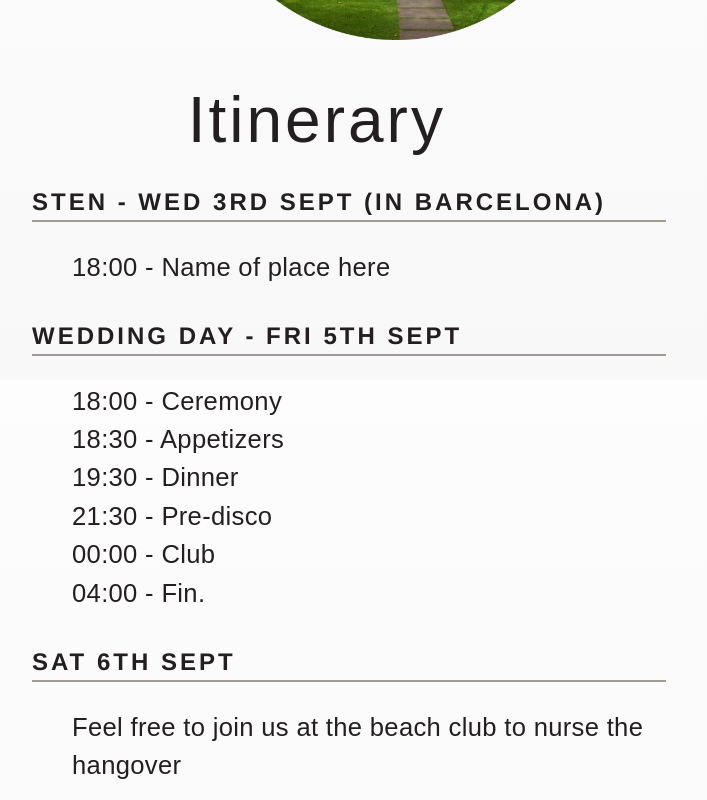
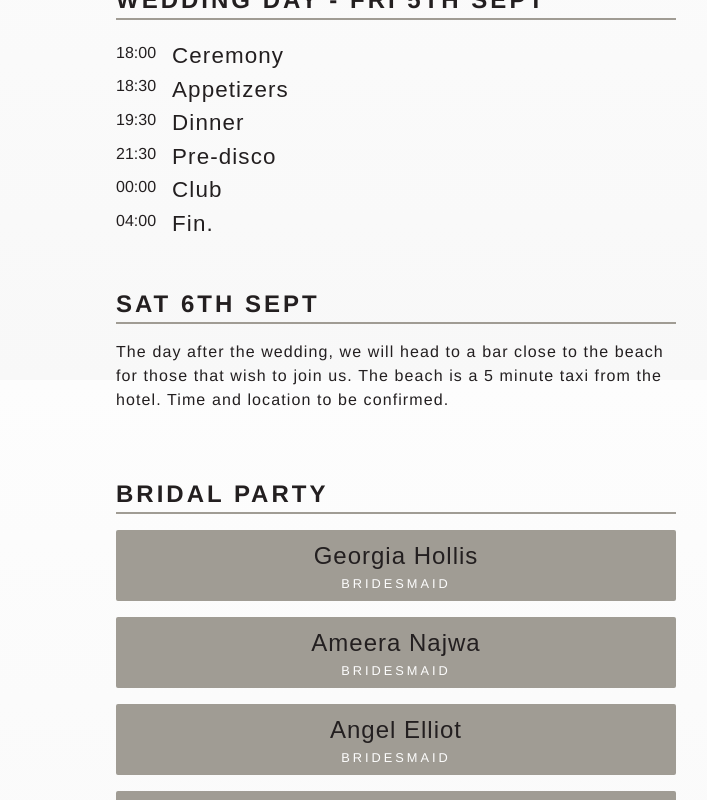
Before and after one commit to 11ac11/wedding-app, a Next.js app: page /itinerary in a window 1280 px wide. Shown: the part 420-1220 px from the top of the page, without its empty margins (244-951 px from the left). Built offline with nearby package versions, Linux system fonts and the light colour scheme; a web font is replaced by a local one.

Commit message:
some styling changes

```diff
--- a/app/gifts/page.jsx
+++ b/app/gifts/page.jsx
@@ -16,8 +16,7 @@ export default async function Gifts() {
       <div className="info-section">
         <p>
           {`We really appreciate many of you are travelling a long way to be here,
-          which we know isn't cheap! You being there on our special day is
-          already the best gift and we don't expect anything else.`}
+          so you being there on our special day is already the best gift and we don't expect anything else.`}
         </p>
         <p>
           {`However, if you would like to give a little extra, we would prefer a donation towards
--- a/app/globals.css
+++ b/app/globals.css
@@ -36,9 +36,11 @@ body {
 main {
   display: flex;
   height: 100vh;
+  width: 700px;
   flex-direction: column;
   align-items: center;
   justify-content: flex-start;
+  margin: auto;
   margin-bottom: 100px;
   box-sizing: border-box;
   scrollbar-gutter: stable both-edges;
@@ -64,16 +66,27 @@ a {
   position: relative;
 }
 
+a.inline-link {
+  display: inline;
+  font-weight: 900;
+  letter-spacing: 1px;
+  color: var(--slategrey);
+}
+
 a::before {
   content: "";
   position: absolute;
   bottom: -0.25rem;
   width: 100%;
   height: 2px;
-  background-color: #3B3B3B;
+  background-color: var(--offblack);
   transform: scaleX(0);
   transform-origin: center;
   transition: transform 0.2s ease;
+}
+
+a.inline-link::before {
+  background-color: var(--slategrey);
 }
 
 a:hover::before {
@@ -139,14 +152,14 @@ h3 {
 .info-section {
   max-width: 800px;
   width: 80%;
-  margin: 0 2rem 2rem;
+  margin: 0 0 2rem;
 }
 
-.info-section ul {
+/* .info-section ul {
   font-family: 'Best Wishes', sans-serif;
   list-style-type: none;
   font-size: 1.6rem;
-}
+} */
 
 /* check in table.jsx component */
 .table-container {
--- a/app/itinerary/page.jsx
+++ b/app/itinerary/page.jsx
@@ -2,12 +2,12 @@ import React from "react"
 import HideImage from "../../components/hide-img"
 import aisle from "../../public/images/aisle-circle.png"
 import { Vips } from './vips.jsx'
+import { TimeAndEvent } from '../../components/TimeAndEvent.jsx'
 
 export default async function Itinerary() {
 
   return (
     <main>
-      <div>
       <HideImage
         src={aisle}
         alt="aisle"
@@ -16,30 +16,27 @@ export default async function Itinerary() {
       />
       <h1>Itinerary</h1>
       <div className="info-section">
-          <h2 className="uppercase">STEN - Wed 3rd Sept (in Barcelona)</h2>
-          <ul>
-            <li>18:00 - Name of place here</li>
-          </ul>
+        <h2 className="uppercase">{`STEN - TBC (in Barcelona)`}</h2>
+        <p>
+          {`We will be having a small STEN gathering (some casual drinks) a couple of days before the wedding in Barcelona. Exact time, date and location to be confirmed.`}
+        </p>
       </div>
       <div className="info-section">
         <h2 className="uppercase">Wedding Day - Fri 5th Sept</h2>
-          <ul>
-            <li>18:00 - Ceremony</li>
-            <li>18:30 - Appetizers</li>
-            <li>19:30 - Dinner</li>
-            <li>21:30 - Pre-disco</li>
-            <li>00:00 - Club</li>
-            <li>04:00 - Fin.</li>
-          </ul>
+        <TimeAndEvent time={'18:00'} event={'Ceremony'} />
+        <TimeAndEvent time={'18:30'} event={'Appetizers'} />
+        <TimeAndEvent time={'19:30'} event={'Dinner'} />
+        <TimeAndEvent time={'21:30'} event={'Pre-disco'} />
+        <TimeAndEvent time={'00:00'} event={'Club'} />
+        <TimeAndEvent time={'04:00'} event={'Fin.'} />
       </div>
       <div className="info-section">
         <h2 className="uppercase">Sat 6th Sept</h2>
-          <ul>
-            <li>Feel free to join us at the beach club to nurse the hangover</li>
-          </ul>
+        <p>
+          {`The day after the wedding, we will head to a bar close to the beach for those that wish to join us. The beach is a 5 minute taxi from the hotel. Time and location to be confirmed.`}
+        </p>
       </div>
       <Vips />
-      </div>
     </main>
   )
 }
--- a/app/itinerary/vips.jsx
+++ b/app/itinerary/vips.jsx
@@ -16,14 +16,20 @@ const ChipContainer = styled.div`
   font-weight: 100;
 
   h3 {
-    text-transform: uppercase;
     font-weight: 500;
+    font-family: 'Best Wishes', sans-serif;
+    color: var(--blackish);
+    font-size: 1.5rem;
+    letter-spacing: 1px;
   };
 
   p {
     margin: 0;
-    font-family: 'Best Wishes', sans-serif;
-    color: var(--white)
+    color: var(--white);
+    text-transform: uppercase;
+    letter-spacing: 3px;
+    font-weight: 200;
+    font-size: 0.8rem;
   };
 `
 
@@ -39,9 +45,9 @@ const PersonChip = ({ name, duty }) => {
 export const Vips = () => {
 
   const bridesmaids = [
+    'Georgia Hollis',
     'Ameera Najwa',
     'Angel Elliot',
-    'Georgia Hollis',
     'Geraldine Kealy',
     'Anna-May Jones'
   ]
@@ -70,7 +76,7 @@ export const Vips = () => {
     <>
       <div className="info-section">
         <h2 className="uppercase">Bridal party</h2>
-        <PersonChip name={'Ameera Najwa'} duty={'Maid of Honour'} />
+        {/* <PersonChip name={'Ameera Najwa'} duty={'Maid of Honour'} /> */}
         {renderBridesmaids()}
       </div>
       <div className="info-section">
--- /dev/null
+++ b/components/TimeAndEvent.jsx
@@ -0,0 +1,34 @@
+'use client'
+
+import React from 'react'
+import styled from 'styled-components';
+
+const Container = styled.div`
+  display: flex;
+  flex-direction: row;
+  align-items: center;
+  gap: 1rem;
+`
+
+const Time = styled.p`
+  font-family: "Helvetica Neue", "Roboto", Helvetica, Arial, sans-serif;
+  font-size: 1rem;
+  margin: 0;
+  font-weight: 400;
+  letter-spacing: 0;
+`
+
+const Event = styled.p`
+  font-family: 'Best Wishes', sans-serif;
+  transform: translateY(3px);
+  font-size: 1.4rem;
+  margin: 0;
+`
+
+export const TimeAndEvent = ({ time, event }) => {
+  return (
+    <Container>
+      {time && <Time>{time}</Time>}<Event>{event}</Event>
+    </Container>
+  );
+};
```
Also changed, not shown: app/accomodation/contactBox.js (+31 -9 lines), app/accomodation/page.jsx (+17 -15 lines). Lines whose indentation alone changed are shown as unchanged.
